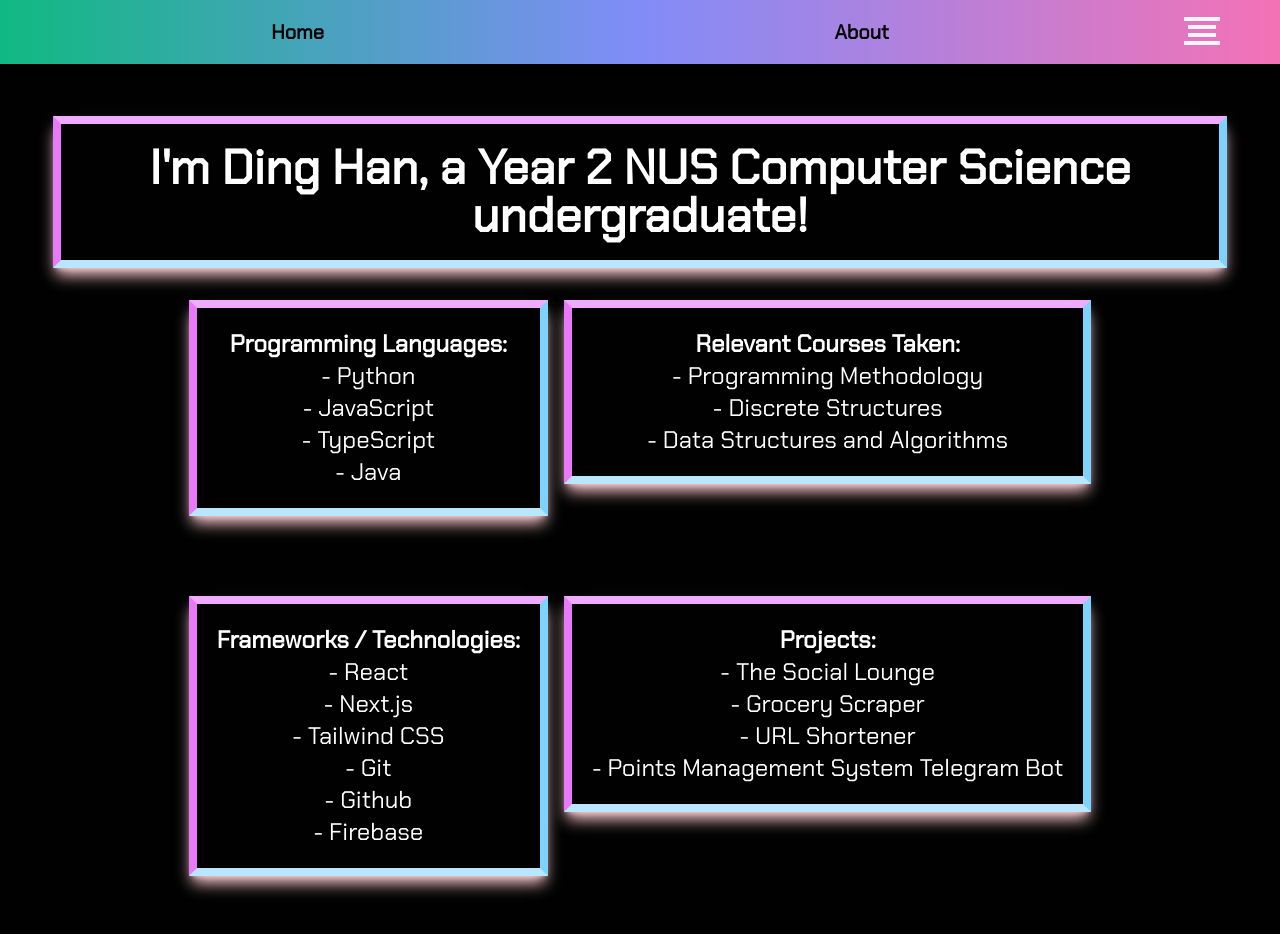
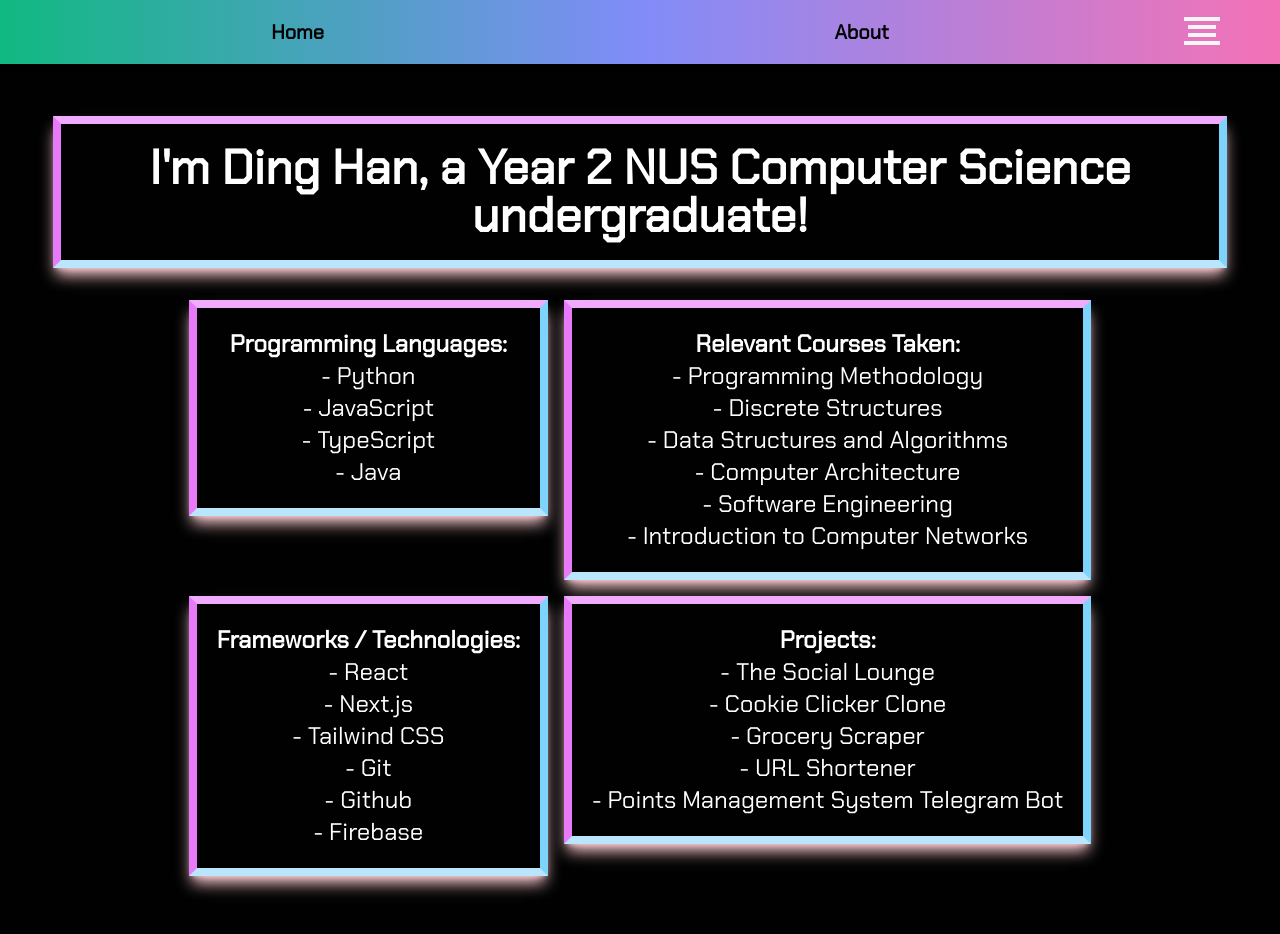
Before and after one commit to ldinghan/new_site, a Next.js app: page /about in a window 1280 px wide. Shown: the top 934 px of the page. Built offline with nearby package versions, Linux system fonts and the light colour scheme.

Commit message:
update resume and courses

```diff
--- a/assets/profileDetails.json
+++ b/assets/profileDetails.json
@@ -8,6 +8,11 @@
                     "name": "The Social Lounge",
                     "link": "https://the-social-lounge.vercel.app"
                 },
+                {
+                    "name": "Cookie Clicker Clone",
+                    "link": "https://cookie-clicker-murex.vercel.app"
+                },
+
                 {
                     "name": "Grocery Scraper",
                     "link": "https://github.com/ldinghan/grocery_scraper"
@@ -21,7 +26,7 @@
                     "link": "https://github.com/ldinghan/points-management-system-bot"
                 }
             ],
-            "courses": ["Programming Methodology", "Discrete Structures", "Data Structures and Algorithms"]
+            "courses": ["Programming Methodology", "Discrete Structures", "Data Structures and Algorithms", "Computer Architecture", "Software Engineering", "Introduction to Computer Networks"]
         }
 
 }
--- a/components/Navbar.tsx
+++ b/components/Navbar.tsx
@@ -6,7 +6,7 @@ const NavBar = () => {
     const [showMenu, setShowMenu] = useState(false);
 
     const openPDF = () => {
-        window.open("https://drive.google.com/file/d/1ycqa3Oz6aYteevfbijAdmcXLXuk7fsuK/view?usp=sharing");
+        window.open("https://drive.google.com/file/d/1uBwXaaaOwirMbQuT1DIN70WqpRaQsFuE/view?usp=drive_link");
     }
 
 
```
